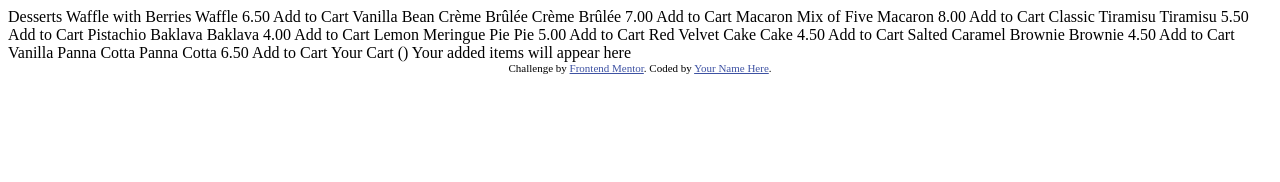
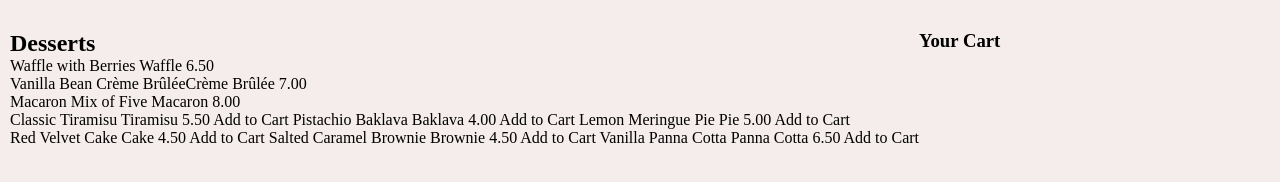
Before and after one commit to Deividmattos/MenuDesserts, a plain HTML site: page index.html in a window 1280 px wide. Drawn offline with Linux system fonts and the light colour scheme.

Commit message:
create cards desserts

```diff
--- /dev/null
+++ b/css/container.css
@@ -0,0 +1,5 @@
+.container{
+                          display: flex;
+                          max-width: 1260px;
+                          margin:30px auto;
+}
--- a/css/global.css
+++ b/css/global.css
@@ -1,6 +1,21 @@
-*{
+* {
                           margin: 0;
                           padding: 0;
                           max-width: 100%;
                           box-sizing: border-box;
+
 }
+:root{
+                          --Red: hsl(14, 86%, 42%);
+                          --Green: hsl(159, 69%, 38%);
+
+                          --Rose50: hsl(20, 50%, 98%);
+                          --Rose100: hsl(13, 31%, 94%);
+                          --Rose300: hsl(14, 25%, 72%);
+                          --Rose400: hsl(7, 20%, 60%);
+                          --Rose500: hsl(12, 20%, 44%);
+                          --Rose900: hsl(14, 65%, 9%);
+}
+body{
+                          background-color:var(--Rose100);
+}
--- a/css/index.css
+++ b/css/index.css
@@ -1 +1,2 @@
 @import url(global.css);
+@import url(container.css);
--- a/index.html
+++ b/index.html
@@ -1,74 +1,42 @@
 <!DOCTYPE html>
 <html lang="en">
-<head>
-  <meta charset="UTF-8">
-  <meta name="viewport" content="width=device-width, initial-scale=1.0"> <!-- displays site properly based on user's device -->
+  <head>
+    <meta charset="UTF-8" />
+    <meta name="viewport" content="width=device-width, initial-scale=1.0" />
+    <link rel="stylesheet" href="css/index.css">
+    <title>Document</title>
+  </head>
+  <body>
+    <div class="container">
+      <div class="desserts">
+        <h2>Desserts</h2>
 
-  <link rel="icon" type="image/png" sizes="32x32" href="./assets/images/favicon-32x32.png">
+        <div class="row_desserts">
+         <div>
+          Waffle with Berries Waffle 6.50
+         </div>
+         <div>
+          Vanilla Bean Crème BrûléeCrème Brûlée 7.00
+        </div>
+         <div>
+          Macaron Mix of Five Macaron 8.00
+        </div>
 
-  <title>Frontend Mentor | Product list with cart</title>
+        </div>
 
-  <!-- Feel free to remove these styles or customise in your own stylesheet 👍 -->
-  <style>
-    .attribution { font-size: 11px; text-align: center; }
-    .attribution a { color: hsl(228, 45%, 44%); }
-  </style>
-</head>
-<body>
+        <div>
+          Classic Tiramisu Tiramisu 5.50 Add to Cart Pistachio Baklava Baklava
+          4.00 Add to Cart Lemon Meringue Pie Pie 5.00 Add to Cart
+        </div>
 
-  Desserts
-
-  Waffle with Berries
-  Waffle
-  6.50
-  Add to Cart
-
-  Vanilla Bean Crème Brûlée
-  Crème Brûlée
-  7.00
-  Add to Cart
-
-  Macaron Mix of Five
-  Macaron
-  8.00
-  Add to Cart
-
-  Classic Tiramisu
-  Tiramisu
-  5.50
-  Add to Cart
-
-  Pistachio Baklava
-  Baklava
-  4.00
-  Add to Cart
-
-  Lemon Meringue Pie
-  Pie
-  5.00
-  Add to Cart
-
-  Red Velvet Cake
-  Cake
-  4.50
-  Add to Cart
-
-  Salted Caramel Brownie
-  Brownie
-  4.50
-  Add to Cart
-
-  Vanilla Panna Cotta
-  Panna Cotta
-  6.50
-  Add to Cart
-
-  Your Cart (<!-- Quantity -->)
-  Your added items will appear here
-
-  <div class="attribution">
-    Challenge by <a href="https://www.frontendmentor.io?ref=challenge">Frontend Mentor</a>.
-    Coded by <a href="#">Your Name Here</a>.
-  </div>
-</body>
+        <div>
+          Red Velvet Cake Cake 4.50 Add to Cart Salted Caramel Brownie Brownie
+          4.50 Add to Cart Vanilla Panna Cotta Panna Cotta 6.50 Add to Cart
+        </div>
+      </div>
+      <div class="bill_content">
+        <h3>Your Cart</h3>
+      </div>
+    </div>
+  </body>
 </html>
```
